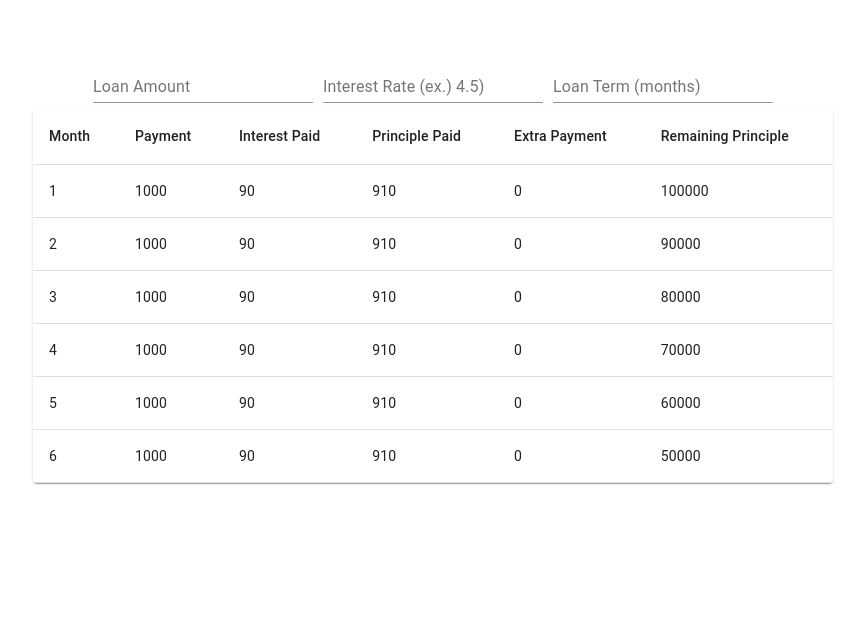
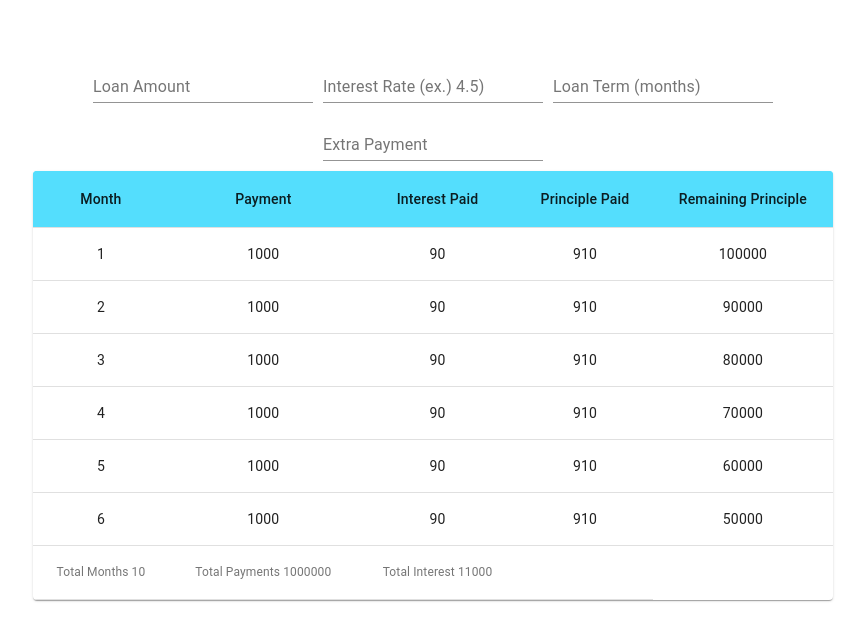
Before and after one commit to Msheezi/mortgagecalc2, a React (Create React App) app: page / in a window 1280 px wide. Shown: the top 640 px of the page, without its empty margins (207-1072 px from the left). Built offline with nearby package versions, Linux system fonts and the light colour scheme.

Commit message:
Good Night

```diff
--- a/src/components/amortTable.js
+++ b/src/components/amortTable.js
@@ -5,19 +5,25 @@ import React from 'react'
 import { Paper,makeStyles, Table, TableCell, TableContainer, TableHead, TableRow, TableBody, TableFooter} from '@material-ui/core'
 
   const useStyles = makeStyles({
-          root: {
+          container: {
             maxWidth: "800px",
-            minWidth: "200px",
-            margin: "0 auto"
+            // minWidth: "200px",
+            margin: "5px auto",
+            boxSizing: "border-box",
+            width: "100%"
           },
           table: {
             minWidth: 650,
           },
           pageContainer: {
-            // width: "100vw",
+            width: "100vw",
             maxWidth: "800px",
             minWidth: "200px",
             margin: "0 auto"
+          },
+          root: {
+              backgroundColor: "#54DEFD",
+              color: "white"
           }
         });
 
@@ -28,33 +34,42 @@ export const AmortTable = ({paymentData})=>{
         const {month, ttlPayment, interestPaid, principlePaid, extraPayment, remainingPrinciple} = payment
 
         return(
-            <TableRow key={month}>
-                <TableCell>{month + 1}</TableCell>
-                <TableCell>{ttlPayment}</TableCell>
-                <TableCell>{interestPaid}</TableCell>
-                <TableCell>{principlePaid}</TableCell>
-                <TableCell>{extraPayment}</TableCell>
-                <TableCell>{remainingPrinciple}</TableCell>
+            <TableRow hover key={month}>
+                <TableCell align="center">{month + 1}</TableCell>
+                <TableCell align="center">{ttlPayment}</TableCell>
+                <TableCell align="center">{interestPaid}</TableCell>
+                <TableCell align="center">{principlePaid}</TableCell>
+
+                <TableCell align="center">{remainingPrinciple}</TableCell>
             </TableRow>
         )
     })
 
     return (
-        <TableContainer className={classes.root} component={Paper}>
-            <Table className={classes.pageContainer} aria-label="simple table">
-                <TableHead>
-                    <TableRow>
-                        <TableCell>Month</TableCell>
-                        <TableCell>Payment</TableCell>
-                        <TableCell>Interest Paid</TableCell>
-                        <TableCell>Principle Paid</TableCell>
-                        <TableCell>Extra Payment</TableCell>
-                        <TableCell>Remaining Principle</TableCell>
+        <TableContainer className={classes.container} component={Paper}>
+            <Table className={classes.pageContainer} aria-label="simple table" >
+                <TableHead className={classes.root}>
+                    <TableRow className={classes.root}>
+                        <TableCell align="center">Month</TableCell>
+                        <TableCell align="center">Payment</TableCell>
+                        <TableCell align="center">Interest Paid</TableCell>
+                        <TableCell align="center">Principle Paid</TableCell>
+
+                        <TableCell align="center">Remaining Principle</TableCell>
                     </TableRow>
                 </TableHead>
                 <TableBody>
                     {paymentDetails}
                 </TableBody>
+                <TableFooter>
+                    <TableRow>
+                        <TableCell align="center">Total Months 10</TableCell>
+                        <TableCell align="center">Total Payments 1000000</TableCell>
+                        <TableCell align="center">Total Interest 11000</TableCell>
+                        <TableCell align="center"></TableCell>
+
+                    </TableRow>
+                </TableFooter>
             </Table>
         </TableContainer>
     )
--- a/src/components/calcPage.js
+++ b/src/components/calcPage.js
@@ -27,7 +27,7 @@ export const CalcPage = () => {
     // const [loanAmt, setLoanAmt] = useState("")
     // const [interestRate, setInterestRate] = useState("")
     // const [loanTerm, setLoanTerm] = useState("")
-    const [inputs, setInputs] = useState({loanAmt: "", interestRate: "", loanTerm: ""})
+    const [inputs, setInputs] = useState({loanAmt: "", interestRate: "", loanTerm: "", extraPayment: ""})
 
     const classes = useStyles()
 
@@ -37,36 +37,45 @@ export const CalcPage = () => {
 
     }
 
-    const {loanAmt, interestRate, loanTerm} = inputs
+    const {loanAmt, interestRate, loanTerm, extraPayment} = inputs
 
     return (
 
         <Grid container className={classes.container}>
-            <Grid item xs={2}></Grid>
-            <Grid item xs={8}>
+            <Grid item xs={1} sm={2}></Grid>
+            <Grid item xs={10} sm={8}>
+            <div>
+
                 <TextField className={classes.input} label="Loan Amount" type="text"
                     onChange={handleChange}
                     value={loanAmt}
                     name="loanAmt"
 
-                />
+                    />
                 <TextField className={classes.input} label="Interest Rate (ex.) 4.5)" type="text"
                     onChange={handleChange}
                     value={interestRate}
                     name={"interestRate"}
 
-                />
+                    />
                 <TextField className={classes.input} label="Loan Term (months)" type="text"
                     onChange={handleChange}
                     value={loanTerm}
                     name={"loanTerm"}
 
-                />
+                    />
+                <TextField className={classes.input} label="Extra Payment" type="text"
+                    onChange={handleChange}
+                    value={extraPayment}
+                    name={"extraPayment"}
+
+                    />
+                </div>
 
                 <AmortTable paymentData={testData}/>
 
             </Grid>
-            <Grid item xs={2}></Grid>
+            <Grid item xs={1} sm={2}></Grid>
 
         </Grid>
     )
```
Also changed, not shown: 1 other file (tests, documents, lock files or other folders).
